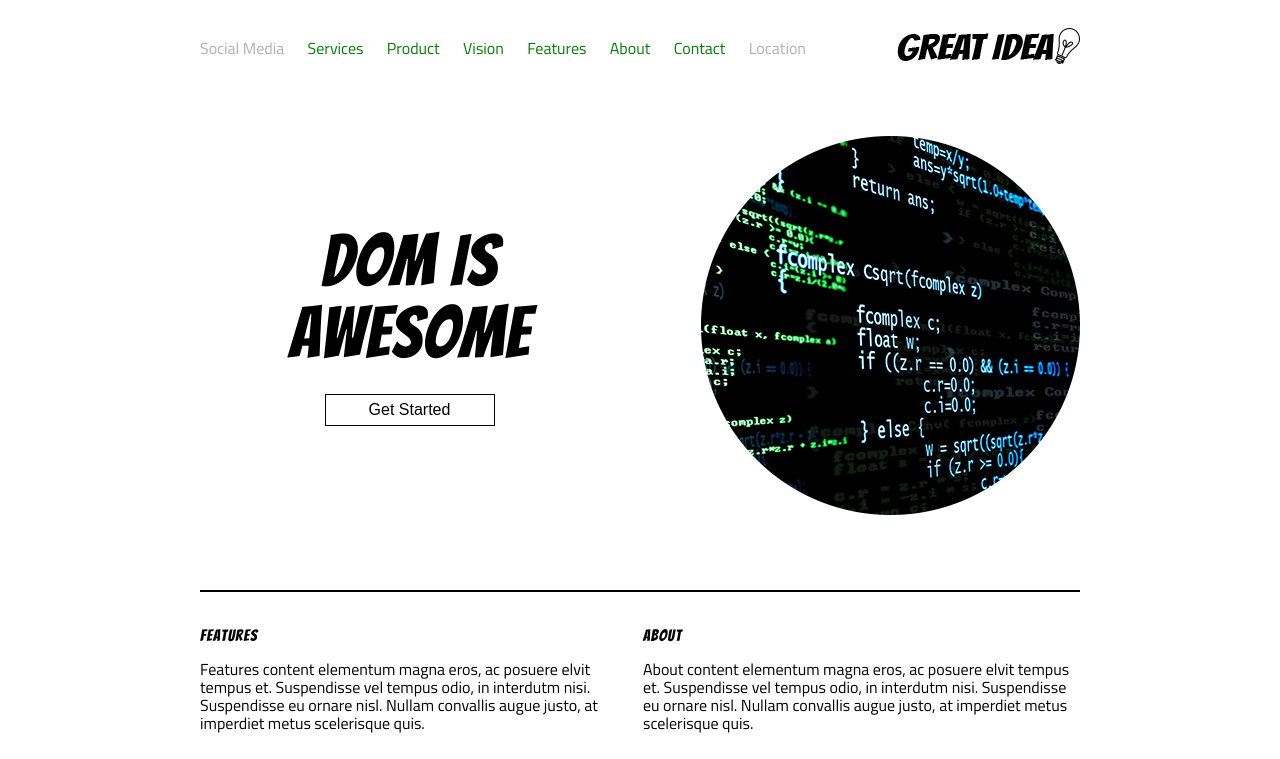
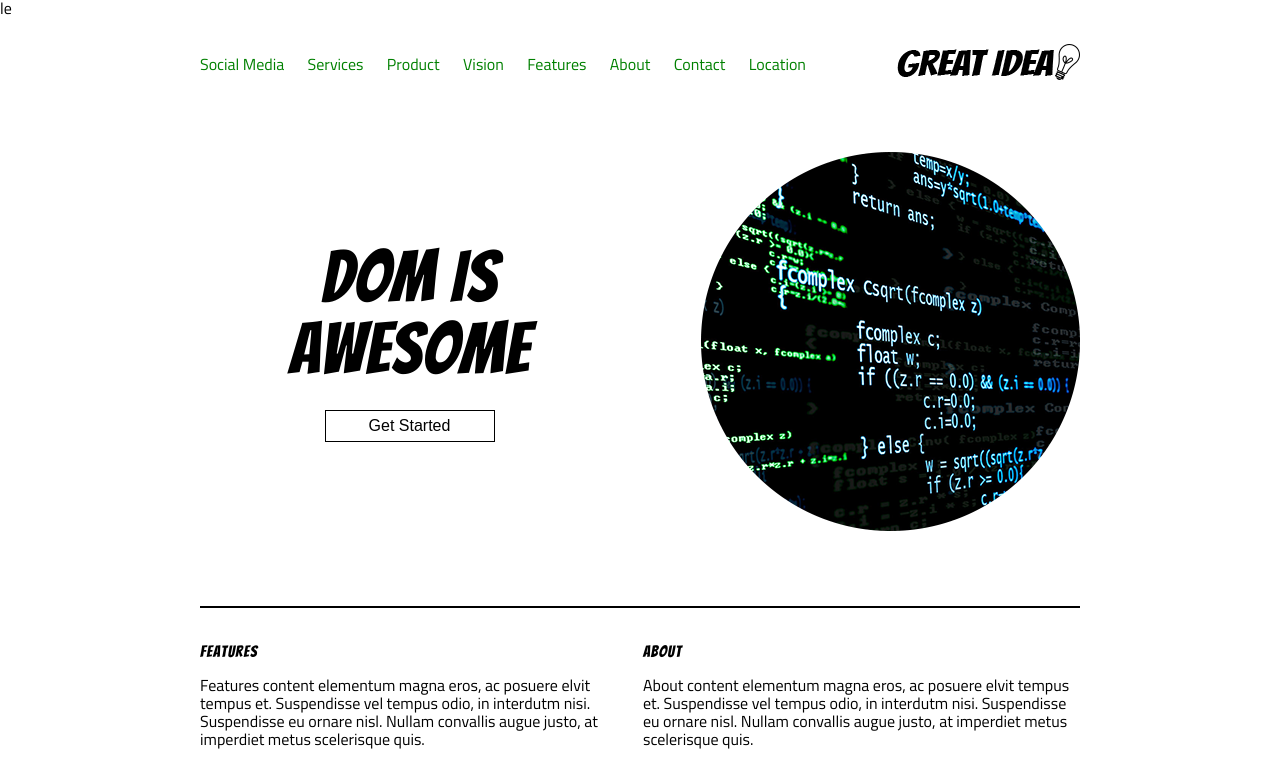
Before and after one commit to bloominstituteoftechnology/DOM-I, a plain HTML site: page index.html in a window 1280 px wide. Shown: the top 759 px of the page. Drawn offline with Linux system fonts and the light colour scheme.

Commit message:
New Content green
Fixed the new content to match the other content

```diff
--- a/index.html
+++ b/index.html
@@ -17,7 +17,7 @@
 </head>
 
 <body>
-
+le
     <div class="container">
 
         <header>
@@ -89,6 +89,6 @@
             <p></p>
         </footer>
 
-    </div><!-- container -->
+    </div><!-- container -->""
 </body>
 </html>
--- a/js/index.js
+++ b/js/index.js
@@ -114,3 +114,6 @@ navBar.prepend(newTab)
 const newTab2 = document.createElement("a");
 let newContent2 = document.createTextNode("Location");
 navBar.appendChild(newTab2).appendChild(newContent2);
+
+newTab.style.color = "green"
+newTab2.style.color ="green"
```
